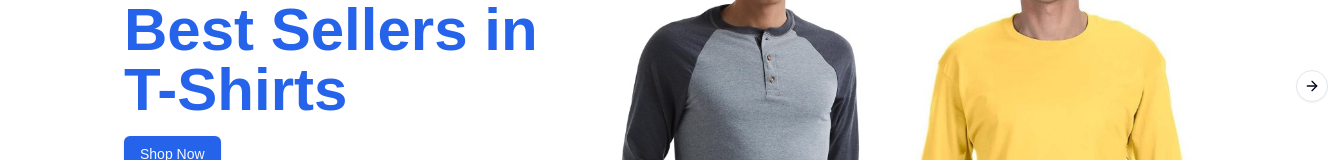
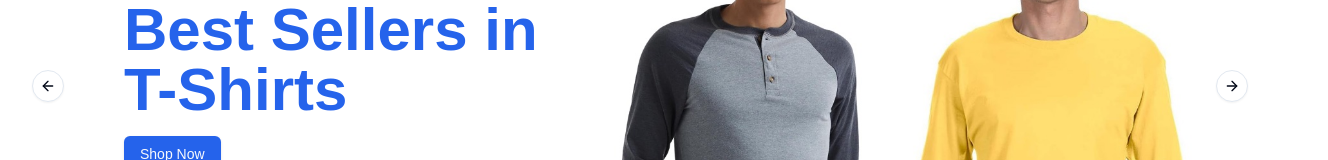
Before and after one commit to Krasimir-Hristov/webmazon, a Next.js app: page / in a window 1280 px wide. Shown: the part 245-405 px from the top of the page, 1328 px wide, since content can reach past the window. Built offline with nearby package versions, Linux system fonts and the light colour scheme.

Commit message:
Fix display my left and right arrows on big devices

```diff
--- a/components/shared/home/HomeCarousel.tsx
+++ b/components/shared/home/HomeCarousel.tsx
@@ -64,8 +64,8 @@ const HomeCarousel = ({
           </CarouselItem>
         ))}
       </CarouselContent>
-      <CarouselPrevious className='left-0 md:-left-12' />
-      <CarouselNext className='right-0 md:-right-12' />
+      <CarouselPrevious className='absolute top-1/2 transform -translate-y-1/2 left-4 md:left-8 z-10' />
+      <CarouselNext className='absolute top-1/2 transform -translate-y-1/2 right-4 md:right-8 z-10' />
     </Carousel>
   )
 }
```
